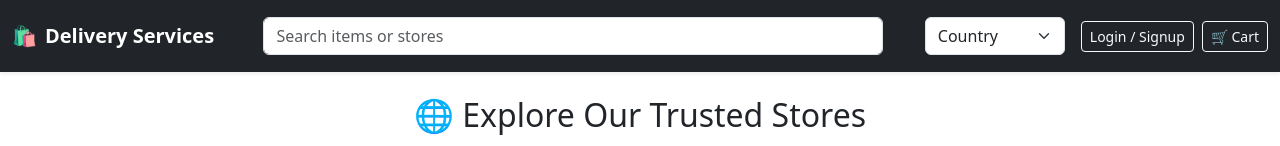
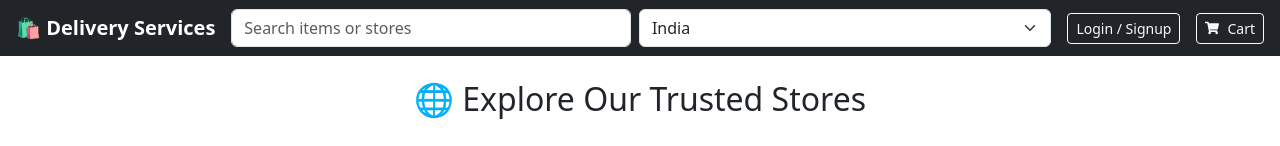
Before and after one commit to Pooja012604/delivery-services-beta, a React (Create React App) app: page / in a window 1280 px wide. Shown: the top 146 px of the page. Built offline with nearby package versions, Linux system fonts and the light colour scheme.

Commit message:
✅ Final push: cart badge, registration popup, thank you redirect fixed

```diff
--- a/package.json
+++ b/package.json
@@ -17,6 +17,7 @@
     "react-icons": "^5.5.0",
     "react-router-dom": "^7.6.0",
     "react-scripts": "5.0.1",
+    "sweetalert2": "^11.22.0",
     "web-vitals": "^2.1.4"
   },
   "scripts": {
--- a/src/components/NavbarComponent.js
+++ b/src/components/NavbarComponent.js
@@ -1,98 +1,113 @@
-import React, { useContext } from 'react';
-import {
-  Navbar,
-  Nav,
-  Container,
-  Form,
-  FormControl,
-  Button,
-  Dropdown,
-} from 'react-bootstrap';
+import React, { useState, useContext, useEffect } from 'react';
 import { Link, useNavigate } from 'react-router-dom';
+import { FaShoppingCart, FaUser } from 'react-icons/fa';
 import { LocationContext } from '../context/LocationContext';
+import { CartContext } from '../context/CartContext';
 
 function NavbarComponent() {
-  const { country, setCountry } = useContext(LocationContext);
+  const { selectedCountry, setSelectedCountry } = useContext(LocationContext);
+  const { cartItems } = useContext(CartContext);
+  const user = JSON.parse(localStorage.getItem('user'));
   const navigate = useNavigate();
 
-  const countryOptions = ['USA', 'India', 'UK', 'Canada', 'Australia'];
-  const user = JSON.parse(localStorage.getItem('user'));
+  const [searchInput, setSearchInput] = useState('');
+  const [suggestions, setSuggestions] = useState([]);
+  const [isNavCollapsed, setIsNavCollapsed] = useState(true);
 
-  const handleCountryChange = (e) => {
-    setCountry(e.target.value);
-  };
+  const suggestionList = [
+    'Dadu Sweets',
+    'Return Gifts',
+    'Gold Shops',
+    'Pulla Reddy',
+    'Ethnic Wear',
+    'Home Decor',
+  ];
 
-  const handleLoginClick = () => {
+  const handleLogout = () => {
+    localStorage.removeItem('user');
+    localStorage.removeItem('token');
     navigate('/login');
   };
 
-  const handleLogout = () => {
-    localStorage.removeItem('user');
-    navigate('/login'); // ✅ controlled redirect instead of reload
+  const handleSearchChange = (e) => {
+    const value = e.target.value;
+    setSearchInput(value);
+    const filtered = suggestionList.filter((item) =>
+      item.toLowerCase().includes(value.toLowerCase())
+    );
+    setSuggestions(filtered);
   };
 
+  const cartCount = cartItems.reduce((total, item) => total + item.quantity, 0);
+
   return (
-    <Navbar bg="dark" variant="dark" expand="lg" className="py-3 shadow-sm">
-      <Container fluid>
-        <Navbar.Brand as={Link} to="/" className="d-flex align-items-center">
-          <span role="img" aria-label="logo" className="me-2">🛍️</span>
-          <strong>Delivery Services</strong>
-        </Navbar.Brand>
+    <nav className="navbar navbar-expand-lg navbar-dark bg-dark px-3">
+      <Link to="/" className="navbar-brand fw-bold text-white">
+        <span role="img" aria-label="cart">🛍️</span> Delivery Services
+      </Link>
 
-        <Form className="d-flex mx-auto w-50">
-          <FormControl
-            type="search"
+      <button
+        className="navbar-toggler"
+        type="button"
+        aria-controls="navbarNav"
+        aria-expanded={!isNavCollapsed}
+        aria-label="Toggle navigation"
+        onClick={() => setIsNavCollapsed(!isNavCollapsed)}
+      >
+        <span className="navbar-toggler-icon"></span>
+      </button>
+
+      <div className={`collapse navbar-collapse ${!isNavCollapsed ? 'show' : ''}`} id="navbarNav">
+        <div className="d-flex flex-grow-1 align-items-center mt-2 mt-lg-0">
+          <input
+            type="text"
+            className="form-control me-2"
             placeholder="Search items or stores"
-            className="me-2"
-            aria-label="Search"
+            value={searchInput}
+            onChange={handleSearchChange}
           />
-        </Form>
+          <select
+            className="form-select me-3"
+            value={selectedCountry}
+            onChange={(e) => setSelectedCountry(e.target.value)}
+          >
+            <option value="India">India</option>
+            <option value="USA">USA</option>
+          </select>
+        </div>
 
-        <Nav className="align-items-center">
-          <Form.Select
-            value={country}
-            onChange={handleCountryChange}
-            className="me-3"
-            style={{ width: '140px' }}
-          >
-            <option value="">Country</option>
-            {countryOptions.map((ctry) => (
-              <option key={ctry}>{ctry}</option>
-            ))}
-          </Form.Select>
-
+        <div className="d-flex align-items-center gap-3 mt-2 mt-lg-0">
           {user ? (
-            <Dropdown align="end" className="me-3">
-              <Dropdown.Toggle variant="outline-light" size="sm">
-                👤 {user.name}
-              </Dropdown.Toggle>
-              <Dropdown.Menu>
-                <Dropdown.Item as={Link} to="/orders">My Orders</Dropdown.Item>
-                <Dropdown.Divider />
-                <Dropdown.Item onClick={handleLogout}>Logout</Dropdown.Item>
-              </Dropdown.Menu>
-            </Dropdown>
+            <>
+              <div className="btn btn-outline-light btn-sm d-flex align-items-center gap-1">
+                <FaUser />
+                <span>{user.name}</span>
+              </div>
+              <button className="btn btn-outline-light btn-sm" onClick={handleLogout}>
+                Logout
+              </button>
+            </>
           ) : (
-            <Button
-              variant="outline-light"
-              size="sm"
-              onClick={handleLoginClick}
-            >
+            <Link to="/login" className="btn btn-outline-light btn-sm">
               Login / Signup
-            </Button>
+            </Link>
           )}
 
-          <Button
-            variant="outline-light"
-            size="sm"
-            onClick={() => navigate('/cart')}
-            className="ms-2"
-          >
-            🛒 Cart
-          </Button>
-        </Nav>
-      </Container>
-    </Navbar>
+          <Link to="/cart" className="position-relative btn btn-outline-light btn-sm d-flex align-items-center">
+            <FaShoppingCart />
+            <span className="ms-2">Cart</span>
+            {cartCount > 0 && (
+              <span
+                className="position-absolute top-0 start-100 translate-middle badge rounded-pill bg-danger"
+                style={{ fontSize: '0.7rem' }}
+              >
+                {cartCount}
+              </span>
+            )}
+          </Link>
+        </div>
+      </div>
+    </nav>
   );
 }
 
--- a/src/pages/Register.js
+++ b/src/pages/Register.js
@@ -2,6 +2,7 @@ import React, { useState } from 'react';
 import { Container, Form, Button, Alert } from 'react-bootstrap';
 import { useNavigate } from 'react-router-dom';
 import axios from 'axios';
+import Swal from 'sweetalert2';
 
 function Register() {
   const [formData, setFormData] = useState({
@@ -22,16 +23,18 @@ function Register() {
     setErrorMsg('');
 
     try {
-      await axios.post(
-        'https://delivery-services-beta.onrender.com/api/register',
-        formData,
-        {
-          headers: { 'Content-Type': 'application/json' },
-        }
-      );
+      await axios.post('https://delivery-services-beta.onrender.com/api/register', formData, {
+        headers: { 'Content-Type': 'application/json' },
+      });
 
-      // Redirect to login page after success
-      navigate('/login');
+      Swal.fire({
+        title: 'Registration Successful!',
+        text: 'You can now log in.',
+        icon: 'success',
+        confirmButtonText: 'Go to Login',
+      }).then(() => {
+        navigate('/login');
+      });
     } catch (err) {
       setErrorMsg(err.response?.data?.message || 'Registration failed');
     }
--- a/src/pages/Thankyou.js
+++ b/src/pages/Thankyou.js
@@ -13,12 +13,14 @@ function ThankYou() {
   return (
     <Container className="mt-5 text-center">
       <h2>🎉 Your Order Has Been Placed!</h2>
-      <p className="mb-4">Thank you for using Delivery Services. Your package will be shipped via cargo shortly.</p>
+      <p className="mb-4">
+        Thank you for using Delivery Services. Your package will be shipped via cargo shortly.
+      </p>
 
       {orderData ? (
         <Card className="p-4 mx-auto shadow-sm" style={{ maxWidth: '600px' }}>
           <h5>🧾 Order Summary</h5>
-          <p><strong>Name:</strong> {orderData.fullName}</p>
+          <p><strong>Name:</strong> {orderData.name}</p>
           <p><strong>Address:</strong> {orderData.address}</p>
           <p><strong>Amount Paid:</strong> ₹{orderData.total}</p>
           <p><strong>Order ID:</strong> #{Math.floor(100000 + Math.random() * 900000)}</p>
@@ -27,7 +29,7 @@ function ThankYou() {
         <p className="text-muted">No order details found. Please go back and place an order.</p>
       )}
 
-      <Button as={Link} to="/browse" className="mt-4" variant="primary">
+      <Button as={Link} to="/" className="mt-4" variant="primary">
         Continue Shopping
       </Button>
     </Container>
```
Also changed, not shown: 1 other file (tests, documents, lock files or other folders).
